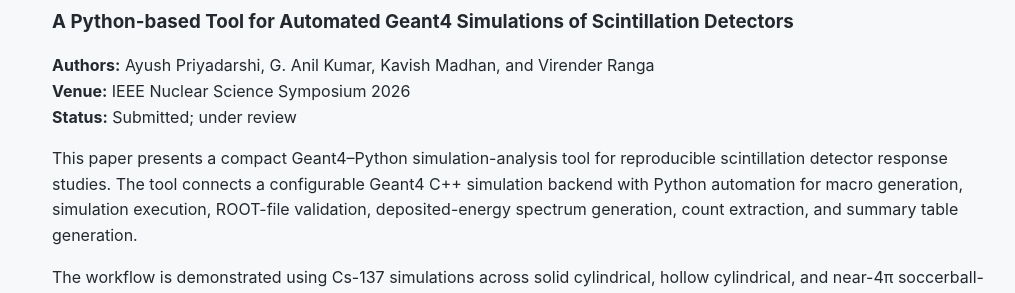
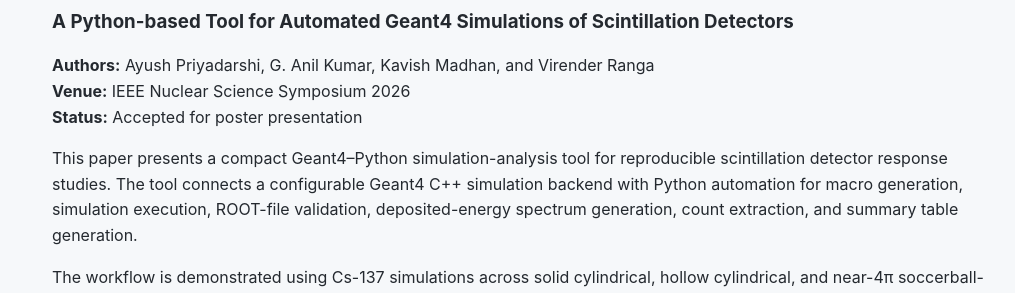
Before and after one commit to ayushpriyadarshi-18/ayushpriyadarshi-18.github.io, a Jekyll site: the page built from publications.md, in a window 1280 px wide. Shown: the part 404-697 px from the top of the page, without its empty margins (118-1133 px from the left). Built offline with Jekyll 4.4.1, drawn with Linux system fonts in a browser that asks for light colours.

Commit message:
Update conference status to accepted poster presentation

```diff
--- a/publications.md
+++ b/publications.md
@@ -15,7 +15,7 @@ This page lists my research publications, conference submissions, and software-r
 
 **Authors:** Ayush Priyadarshi, G. Anil Kumar, Kavish Madhan, and Virender Ranga
 **Venue:** IEEE Nuclear Science Symposium 2026
-**Status:** Submitted; under review
+**Status:** Accepted for poster presentation
 
 This paper presents a compact Geant4–Python simulation-analysis tool for reproducible scintillation detector response studies. The tool connects a configurable Geant4 C++ simulation backend with Python automation for macro generation, simulation execution, ROOT-file validation, deposited-energy spectrum generation, count extraction, and summary table generation.
 
```
